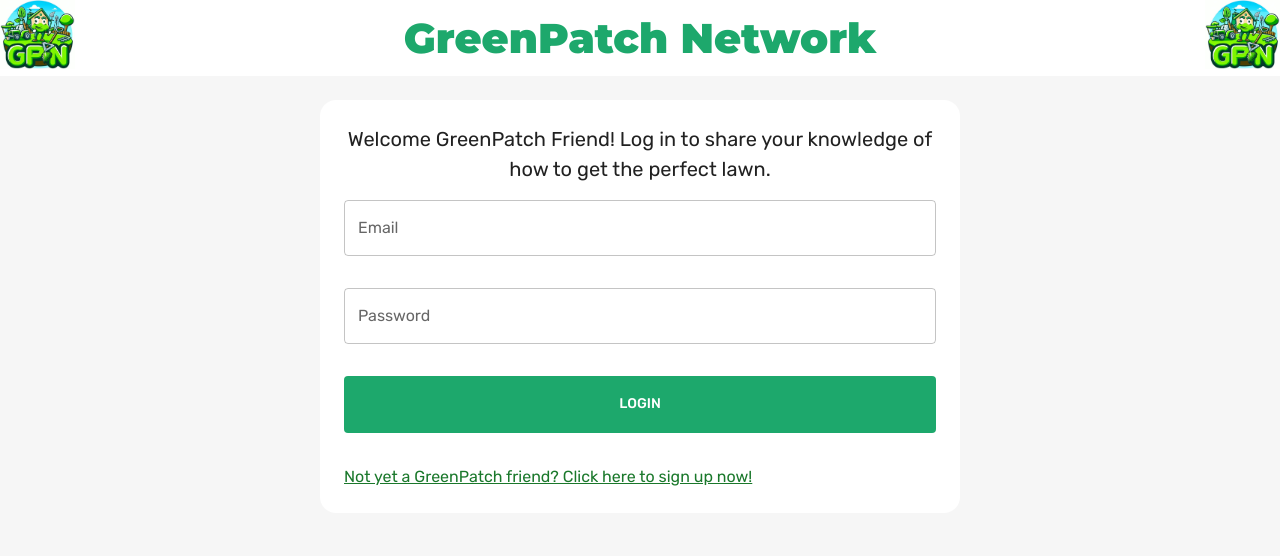
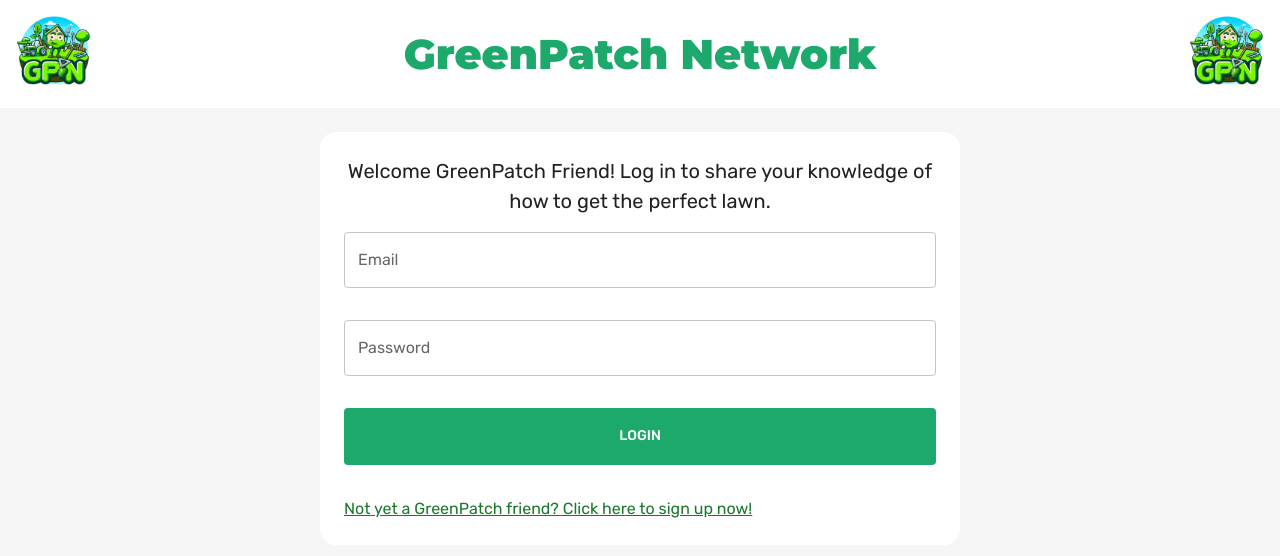
Before and after one commit to davidstalgren/exjobb_fed22d, a React (Create React App) app in the folder client/: page / in a window 1280 px wide. Shown: the top 556 px of the page. Built offline with nearby package versions, Linux system fonts and the light colour scheme.

Commit message:
add some padding to loginpage header

```diff
--- a/client/src/components/LoginPage.jsx
+++ b/client/src/components/LoginPage.jsx
@@ -9,7 +9,7 @@ export function LoginPage() {
 
   return (
     <Box>
-      <BoxSpaced backgroundColor={theme.palette.background.alt} width='100%'>
+      <BoxSpaced padding='1rem' backgroundColor={theme.palette.background.alt}>
         {isDesktop ? <Logo width={75} /> : <Logo width={50} />}
           <Typography align="center" variant="h1" color="primary" fontWeight='900' fontSize='clamp(1rem, 2vw + 1rem, 4rem)'>
             GreenPatch Network
@@ -22,7 +22,6 @@ export function LoginPage() {
         </Typography>
         <LoginRegForm></LoginRegForm>
       </Box>
-
     </Box>
   )
 }
```
